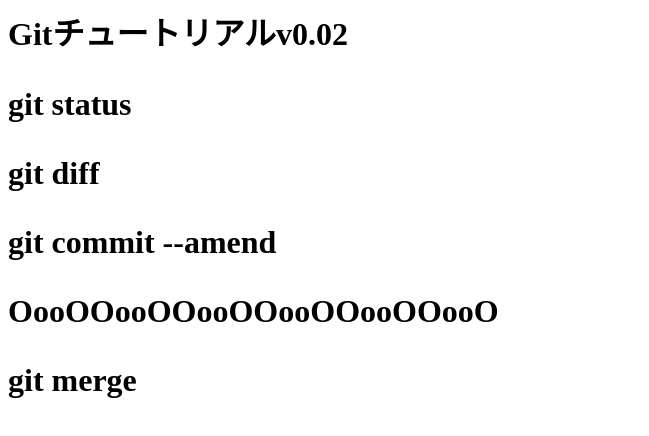
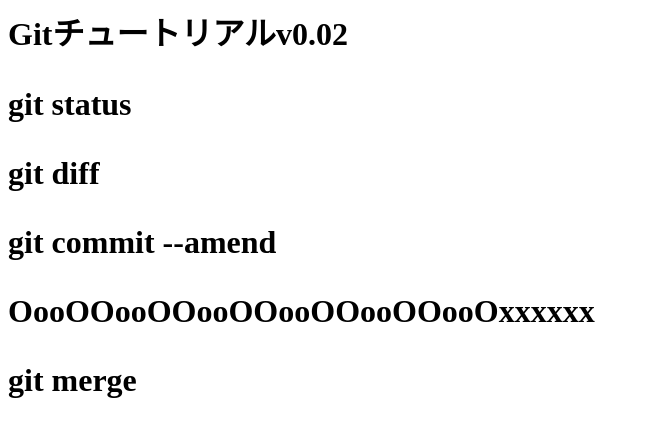
Before and after one commit to k-batayan/git_tutorial, a plain HTML site: page index.html in a window 1280 px wide. Shown: the whole page, without its empty margins (0-649 px from the left). Drawn offline with Linux system fonts and the light colour scheme.

Commit message:
xxx 追加

```diff
--- a/index.html
+++ b/index.html
@@ -2,5 +2,5 @@
 <p>git status</p>
 <p>git diff</p>
 <p>git commit --amend</p>
-OooOOooOOooOOooOOooOOooO
+OooOOooOOooOOooOOooOOooOxxxxxx
   <p>git merge</p>
```
